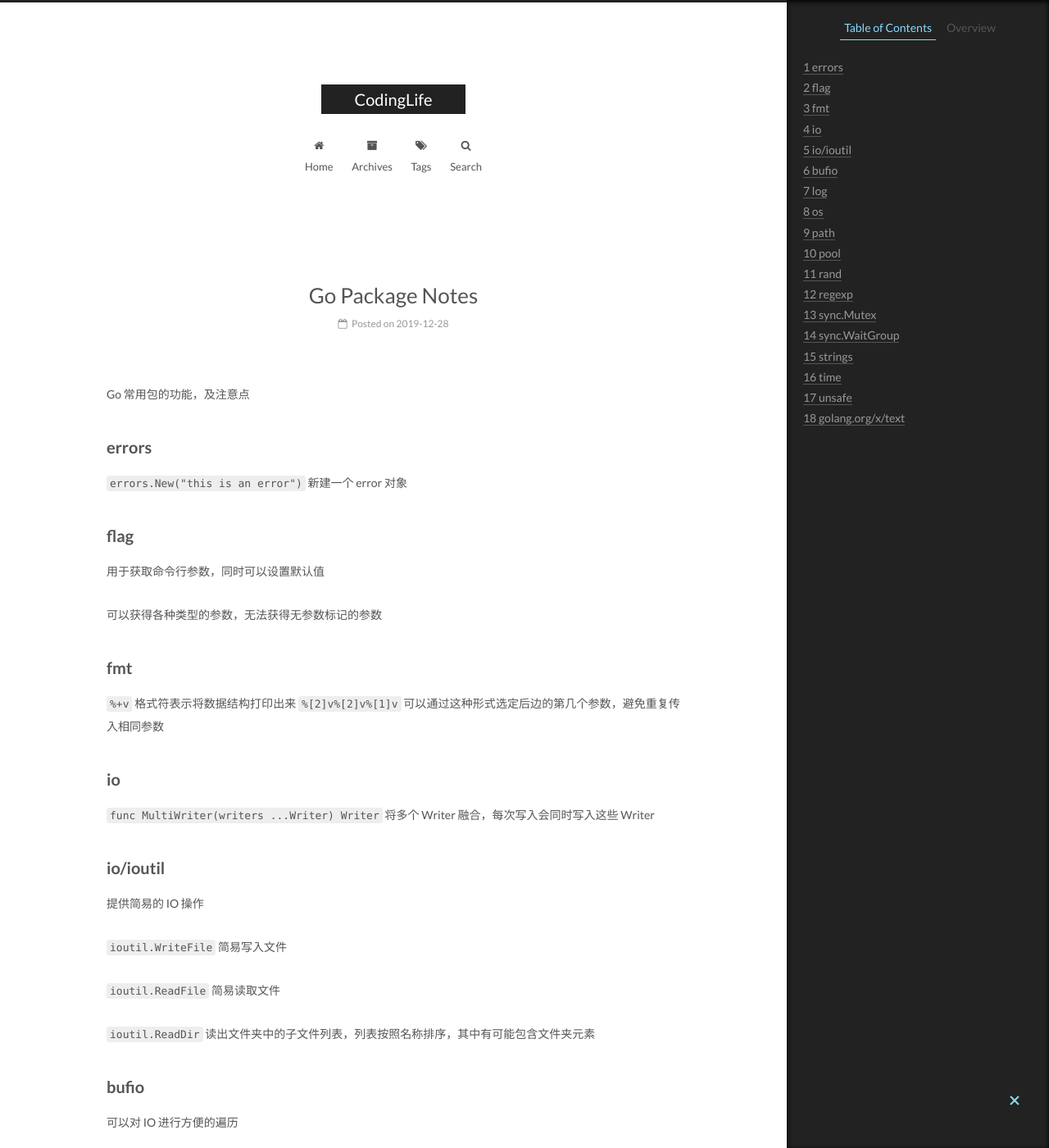
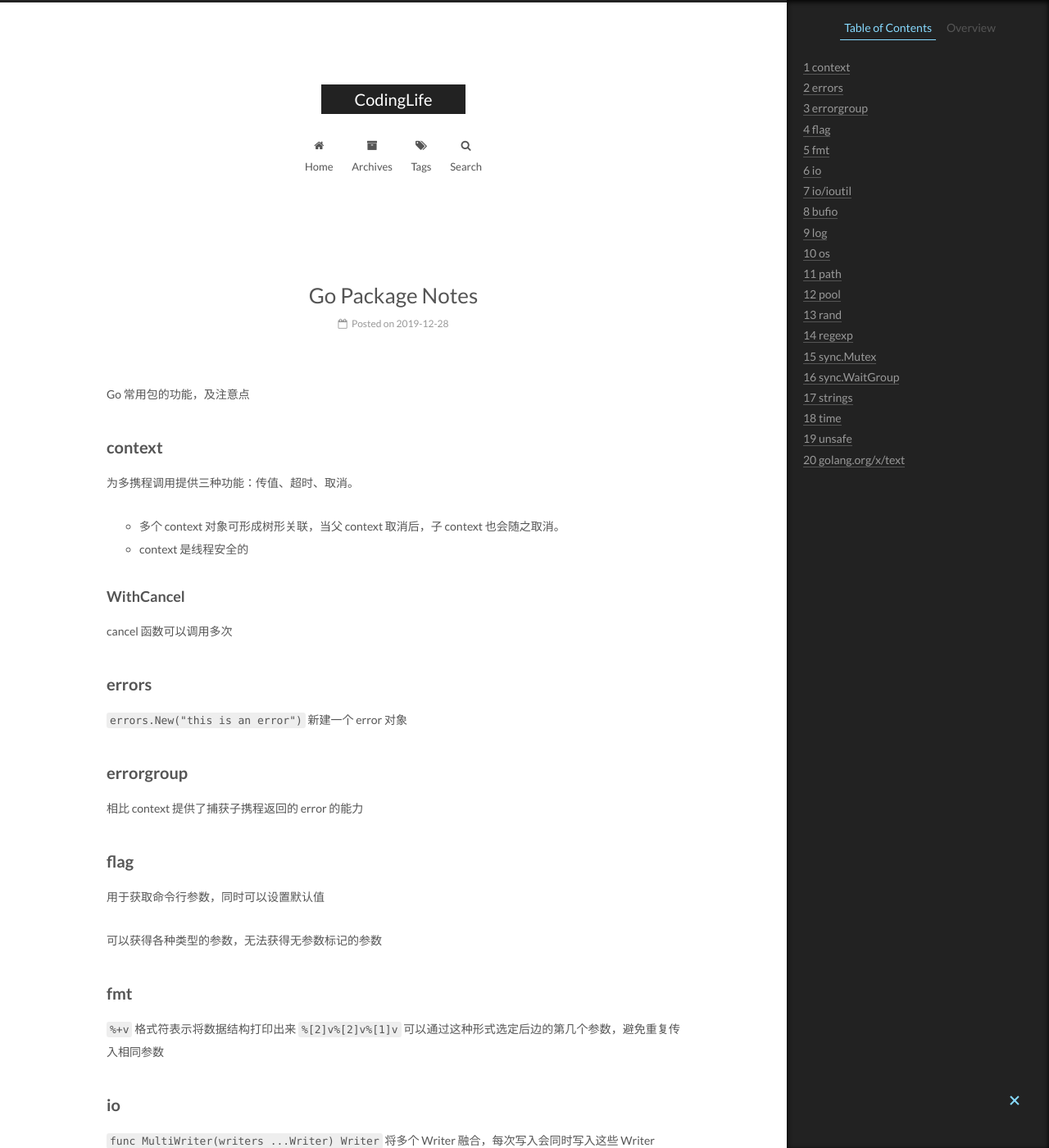
Before and after one commit to CodeHunter2006/CodeHunter2006.github.io, a Jekyll site: the page built from _posts/2019-12-28-Go_Package.md, in a window 1280 px wide and 1400 px high. Shown: the whole window at 82% size. Built offline with Jekyll 4.4.1, drawn with Linux system fonts in a browser that asks for light colours.

Commit message:
[doc]: add contents.

```diff
--- a/_posts/2019-12-28-Go_Package.md
+++ b/_posts/2019-12-28-Go_Package.md
@@ -7,10 +7,25 @@ tags: Go
 
 Go 常用包的功能，及注意点
 
+## context
+
+为多携程调用提供三种功能：传值、超时、取消。
+
+- 多个 context 对象可形成树形关联，当父 context 取消后，子 context 也会随之取消。
+- context 是线程安全的
+
+### WithCancel
+
+cancel 函数可以调用多次
+
 ## errors
 
 `errors.New("this is an error")`
 新建一个 error 对象
+
+## errorgroup
+
+相比 context 提供了捕获子携程返回的 error 的能力
 
 ## flag
 
```
Also changed, not shown: _posts/2018-11-28-Go_Syntax.md (+2 -0 lines), _posts/2020-06-01-Fitness_Record.md (+6 -0 lines).
